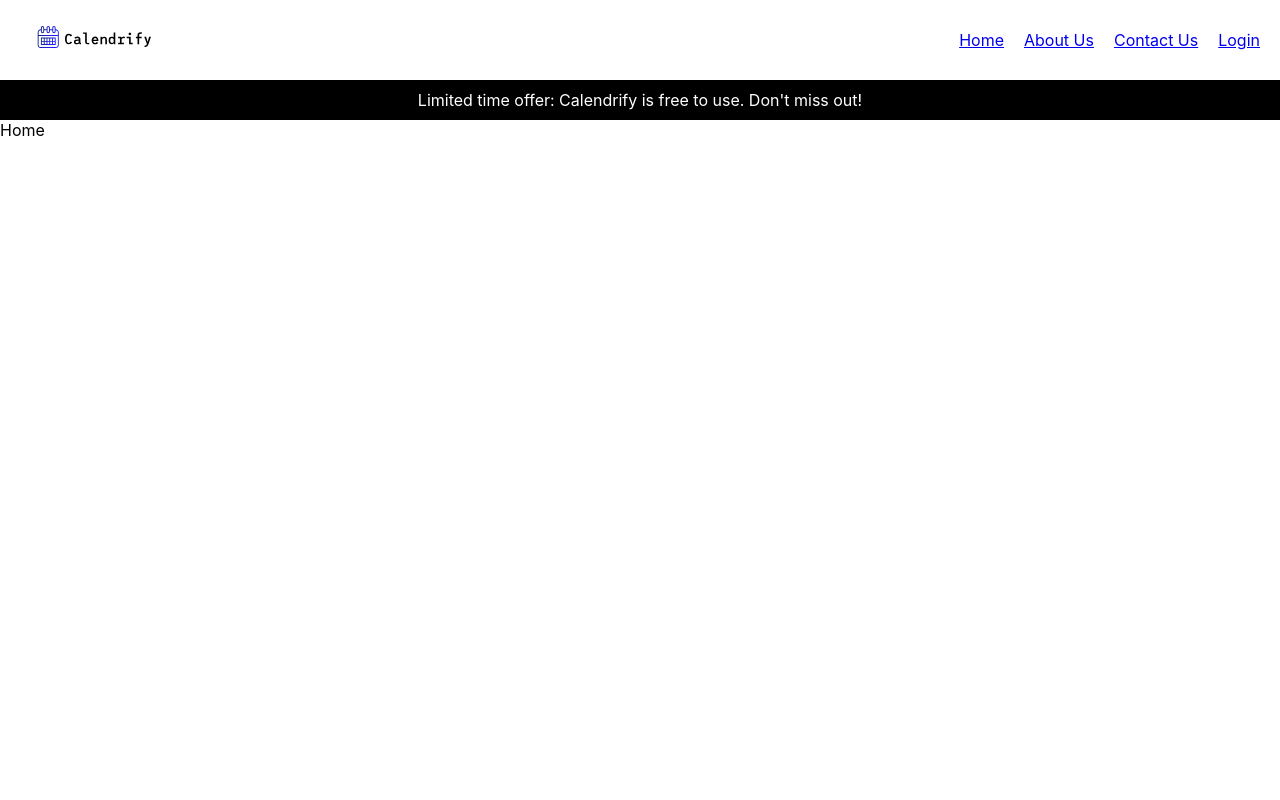
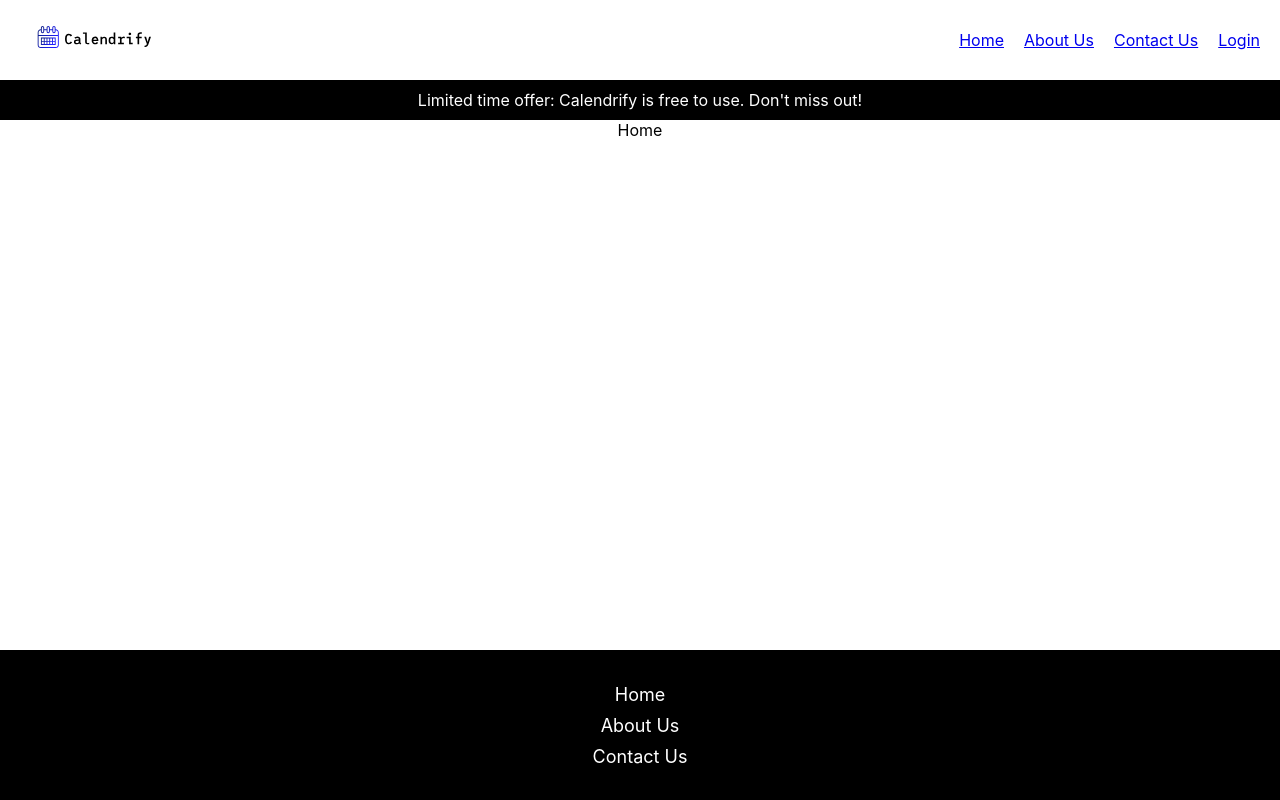
Before and after one commit to KDFida/Calendrify, a React (Create React App) app: page / in a window 1280 px wide. Built offline with nearby package versions, Linux system fonts and the light colour scheme.

Commit message:
bottom bar design completed

```diff
--- a/src/App.css
+++ b/src/App.css
@@ -1,3 +1,8 @@
+html, body {
+  height: 100%;
+  margin: 0;
+}
+
 .App {
   min-height: 100vh;
   display: flex;
@@ -5,8 +10,6 @@
   text-align: center;
 }
 
-.App-header {
-  flex-grow: 1;
-  background-color: #F9F9F9;
-  color: black;
+.App-content {
+  flex: 1;
 }
--- a/src/App.js
+++ b/src/App.js
@@ -4,10 +4,15 @@ import Home from './landing-pages/home/home';
 import AboutUs from './landing-pages/about-us/AboutUs';
 import ContactUs from './landing-pages/contact-us/ContactUs';
 import Login from './landing-pages/login/Login';
+import TopBar from './components/top-bar/topBar';
+import BottomBar from './components/bottom-bar/bottomBar';
 
 function App() {
   return (
       <Router>
+        <div className='App'>
+            <TopBar />
+            <div className='App-content'>
                 <Routes>
                     <Route path='/' element={<Home />} />
                     <Route path='/home' element={<Home />} />
@@ -15,6 +20,9 @@ function App() {
                     <Route path='/contact-us' element={<ContactUs />} />
                     <Route path='/login' element={<Login />} />
                 </Routes>
+            </div>
+            <BottomBar />
+        </div>
       </Router>
   );
 }
--- /dev/null
+++ b/src/components/bottom-bar/bottomBar.css
@@ -0,0 +1,38 @@
+* {
+    margin: 0;
+    padding: 0;
+    box-sizing: border-box;
+}
+
+.bottomBar {
+    background-color: black;
+    padding: 0 20px;
+    width: 100%;
+}
+
+.bottomBar-container {
+    height: 150px;
+    display: flex;
+    justify-content: center;
+    align-items: center;
+}
+
+.bottomBar-options {
+    display: flex;
+    justify-content: flex-start;
+    gap: 10px;
+    align-items: center;
+    flex-direction: column;
+    order: 2;
+}
+
+.bottomBar-options a {
+    text-decoration: none;
+    color: white;
+    font-size: 18px;
+}
+
+.bottomBar-options a:hover {
+    text-decoration: underline;
+    color: #007bFF;
+}
--- /dev/null
+++ b/src/components/bottom-bar/bottomBar.js
@@ -0,0 +1,19 @@
+import React from "react";
+import './bottomBar.css';
+import { Link } from "react-router-dom";
+
+function BottomBar() {
+    return (
+        <div className="bottomBar">
+            <div className="bottomBar-container">
+                <div className="bottomBar-options">
+                    <Link to="/home" className="home-label">Home</Link>
+                    <Link to="/about-us" className='about-label'>About Us</Link>
+                    <Link to="/contact-us" className='contact-label'>Contact Us</Link>
+                </div>
+            </div>
+        </div>
+    )
+}
+
+export default BottomBar;
--- a/src/landing-pages/about-us/AboutUs.js
+++ b/src/landing-pages/about-us/AboutUs.js
@@ -1,11 +1,9 @@
 import React from "react";
 import './aboutUs.css';
-import TopBar from "../../components/top-bar/topBar";
 
 function AboutUs() {
     return (
         <>
-            <TopBar />
         </>
     )
 }
--- a/src/landing-pages/contact-us/ContactUs.js
+++ b/src/landing-pages/contact-us/ContactUs.js
@@ -1,11 +1,9 @@
 import React from "react";
 import './contactUs.css';
-import TopBar from "../../components/top-bar/topBar";
 
 function ContactUs() {
     return (
         <>
-            <TopBar />
         </>
     )
 }
--- a/src/landing-pages/home/home.js
+++ b/src/landing-pages/home/home.js
@@ -1,11 +1,11 @@
 import React from "react";
-import TopBar from "../../components/top-bar/topBar";
 
 function Home() {
     return (
         <>
-            <TopBar />
-            <p>Home</p>
+            <div className="home-content">
+                <p>Home</p>
+            </div>
         </>
     )
 }
--- a/src/landing-pages/login/Login.js
+++ b/src/landing-pages/login/Login.js
@@ -1,11 +1,9 @@
 import React from "react";
 import './login.css';
-import TopBar from "../../components/top-bar/topBar";
 
 function Login() {
     return (
         <>
-            <TopBar />
         </>
     )
 }
```
Lines whose indentation alone changed are shown as unchanged.
